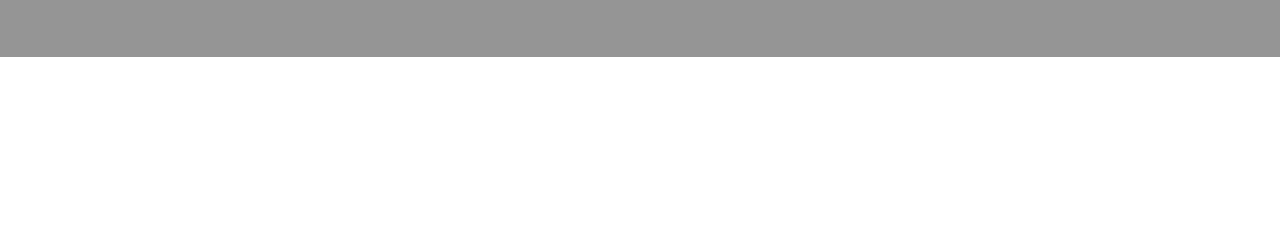
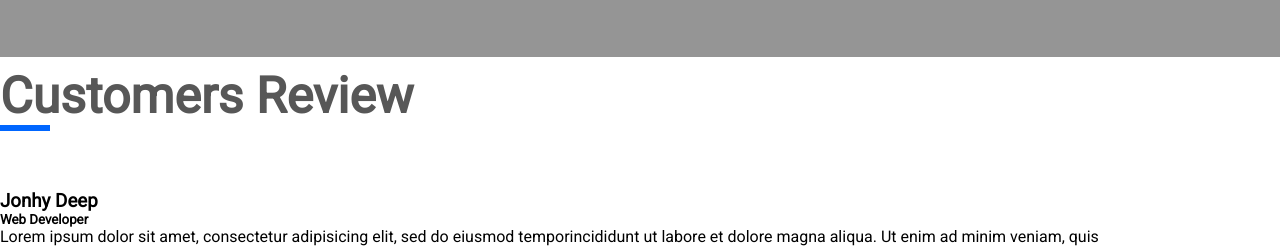
Before and after one commit to Przemiks/flex-box_project02, a plain HTML site: page index.html in a window 1280 px wide. Shown: the part 4066-4312 px from the top of the page. Before the commit the page ends 4123 px from the top, so only its background shows below. Drawn offline with nearby package versions, Linux system fonts and the light colour scheme.

Commit message:
add customers section in html

```diff
--- a/index.html
+++ b/index.html
@@ -362,6 +362,24 @@
     </section>
     <!-- end of team -->
 
+    <!-- customer -->
+    <section id="customers">
+        <div class="title">
+            <h1 class="title-text">Customers Review</h1>
+            <div class="title-underline"></div>
+        </div>
+        <div class="customers-center">
+            <article class="customer">
+                <img src="" alt="">
+                <h3>Jonhy Deep</h3>
+                <h5>Web Developer</h5>
+                <p>Lorem ipsum dolor sit amet, consectetur adipisicing elit, sed do eiusmod temporincididunt ut labore et dolore magna aliqua. Ut enim ad minim veniam, quis</p>
+            </article>
+        </div>
+    </section>
+    <!-- end of customer -->
+
+
     <!-- jquery -->
     <script src="https://ajax.googleapis.com/ajax/libs/jquery/3.3.1/jquery.min.js"></script>
     <script src="script.js"></script>
```
